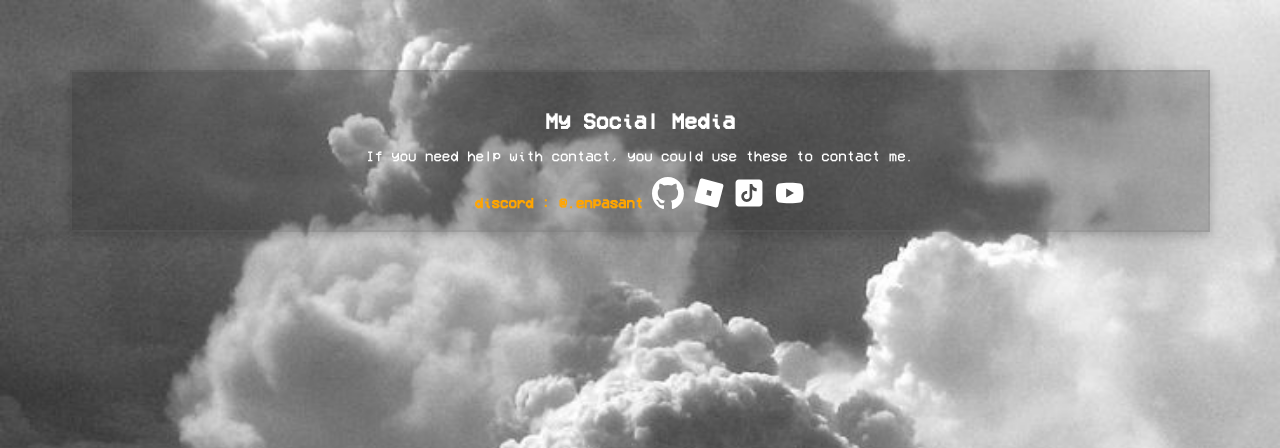
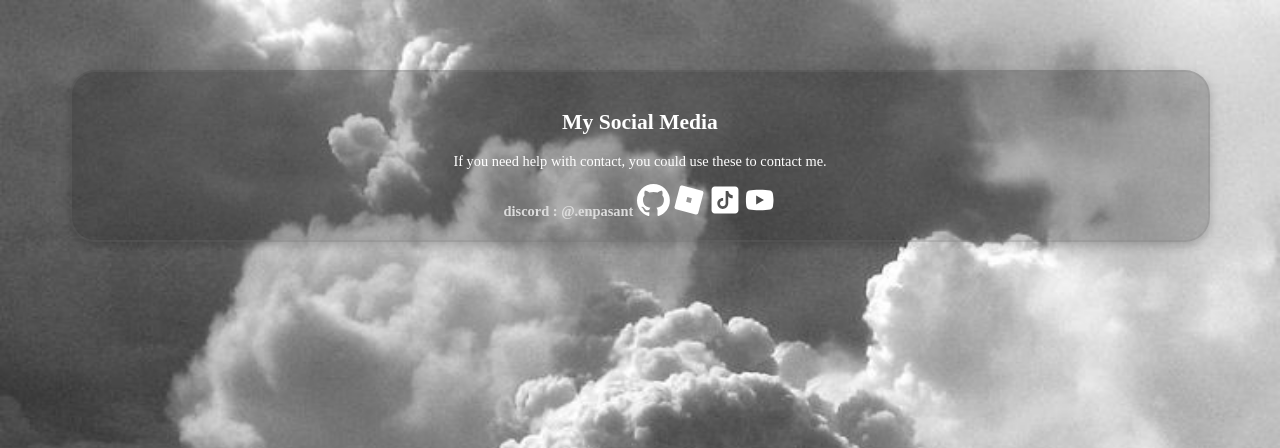
Before and after one commit to enpasant/bio, a PHP site: page /bio/s.html in a window 1280 px wide. Shown: the top 448 px of the page. Run offline with PHP 8.4, Linux system fonts and the light colour scheme.

Commit message:
Add files via upload

```diff
--- a/styles/style.css
+++ b/styles/style.css
@@ -22,7 +22,7 @@ body {
   margin: 30px;
   padding: 20px;
   font-size: 0.9em;
-  font-family: 'bif';
+  font-family: 'Montserrat';
   background-position: center;
   background-image: url("../images/background.png");
   background-size: cover;
@@ -41,11 +41,13 @@ footer {
 
 a {
   text-decoration: none;
-  color: yellow;
+  color: gainsboro;
 }
 
 
 code {
+  margin: 6px;
+  padding: 3px;
   border-radius: 20px;
   box-shadow: 0 4px 10px rgba(0, 0, 0, 0.4);
   background-color: #2e2e2e;
@@ -53,11 +55,11 @@ code {
 }
 
  strong {
-   color: orange;
+   color: gainsboro;
  }
 
 yellow {
-  color: cyan;
+  color: lightgray;
 }
 
 /* Classes */
@@ -75,6 +77,7 @@ yellow {
   padding: 20px;
   margin: 20px;
   border-color: rgba(127,127,127,0.2);
+  border-radius: 25px;
   border-width: 2px;
   border-spacing: 10px;
   border-style: solid;
@@ -86,6 +89,7 @@ yellow {
   padding: 0;
   margin: 0;
   border-color: rgba(127,127,127,0.2);
+  border-radius: 25px;
   border-width: 2px;
   border-spacing: 10px;
   border-style: solid;
```
